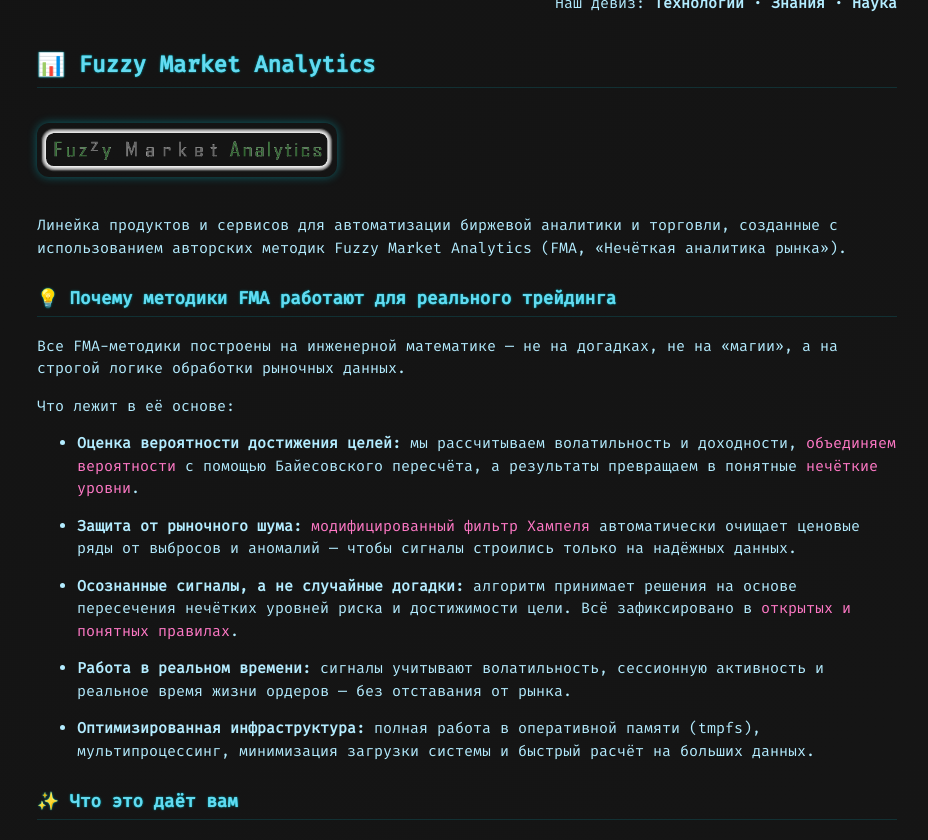
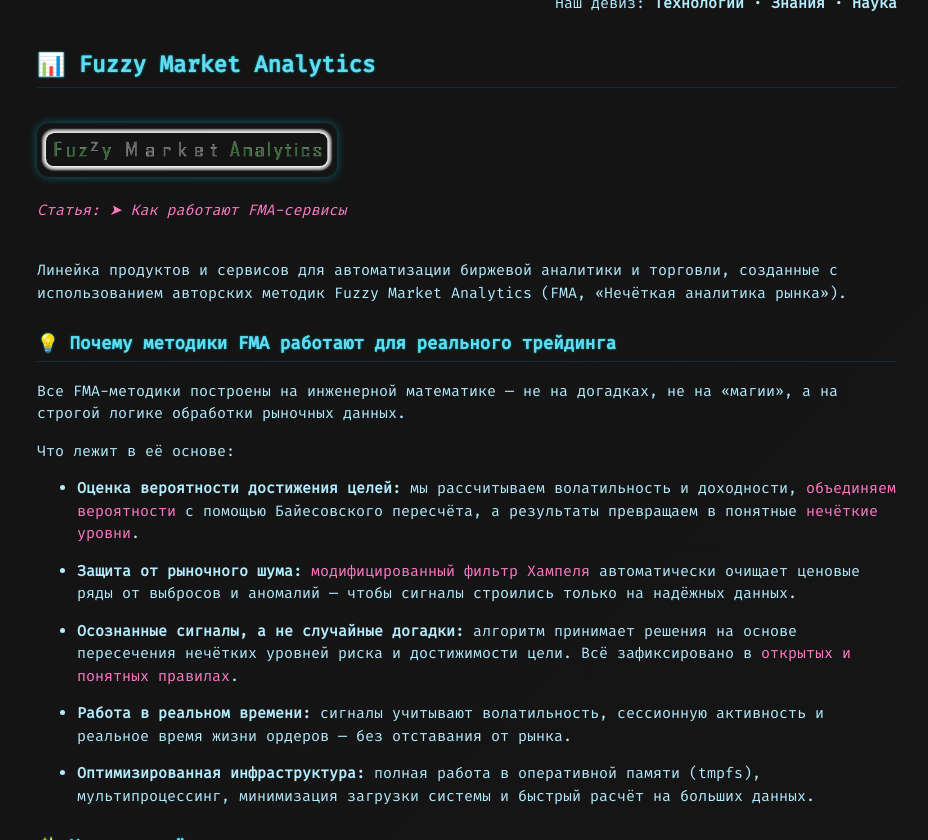
Before and after one commit to Fuzzy-Technologies/fuzzy-technologies.github.io, a Jekyll site: the page built from index.md, in a window 1280 px wide and 900 px high, scrolled down 406 px, cut to the strip 60-900 px from the top of the window. Shown: the whole strip, without its empty margins (173-1101 px from the left). Built offline with Jekyll 4.4.1, drawn with Linux system fonts in a browser that asks for light colours; Markdown is read by kramdown in place of the engine named in the settings.

Commit message:
Add link to article explaining FMA services

```diff
--- a/index.md
+++ b/index.md
@@ -36,6 +36,7 @@
 <a href="https://fuzzy-technologies.github.io/FMA">
   <img src="/static/images/FuzzyMarketAnalytics-Text-Logo-1000x180-transp.png" alt="Fuzzy Market Analytics Logo" width="300"/>
 </a><br>
+<a href="https://teletype.in/@tgilmullin/fma-signals-how-it-works"><i>Статья: ➤ Как работают FMA-сервисы</i></a><br><br>
 
 Линейка продуктов и сервисов для автоматизации биржевой аналитики и торговли, созданные с использованием авторских методик Fuzzy Market Analytics (FMA, «Нечёткая аналитика рынка»).
 
```
